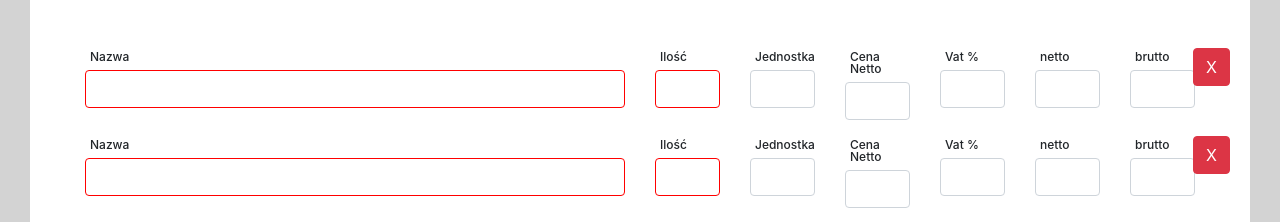
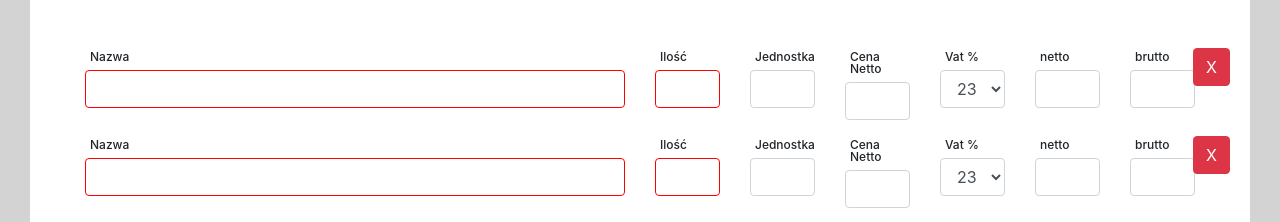
Before and after one commit to sp-pl/REST-API-Invoicing-interface, a React (Create React App) app in the folder rest-fakturownia/: page / in a window 1280 px wide. Shown: the part 698-920 px from the top of the page. Built offline with nearby package versions, Linux system fonts and the light colour scheme.

Commit message:
change vat fields from input to select

```diff
--- a/rest-fakturownia/src/components/main/new_invoice/item_row.jsx
+++ b/rest-fakturownia/src/components/main/new_invoice/item_row.jsx
@@ -58,12 +58,18 @@ class ItemRow extends React.Component{
 				</div>
 				<div className="col-md-1">
 					<h4 className="title">Vat %</h4>
-					<input
-						type="text"
+					<select
+						class="form-control"
 						name="tax"
-						className="form-control"
-						onInput={(event) => this.props.updateInvoice(event,this.props.itemIndex)}  />
+						onChange={(event) => this.props.updateInvoice(event,this.props.itemIndex)}>
+						<option>23</option>
+						<option>8</option>
+						<option>7</option>
+						<option>5</option>
+						<option>8</option>
+					</select>
 				</div>
+
 				<div className="col-md-1">
 					<h4 className="title"> netto</h4>
 					<input
--- a/rest-fakturownia/src/components/main/new_invoice/new_invoice_template.jsx
+++ b/rest-fakturownia/src/components/main/new_invoice/new_invoice_template.jsx
@@ -71,6 +71,7 @@ class NewInvoiceTemplate extends React.Component{
 	handleRowDataChange(event,id){
 		let invoice = this.state.params.invoice;
 		invoice.positions[id][event.target.name] = event.target.value;
+		console.log(event.target.value)
 		this.setState({
 			invoice
 		})
```
